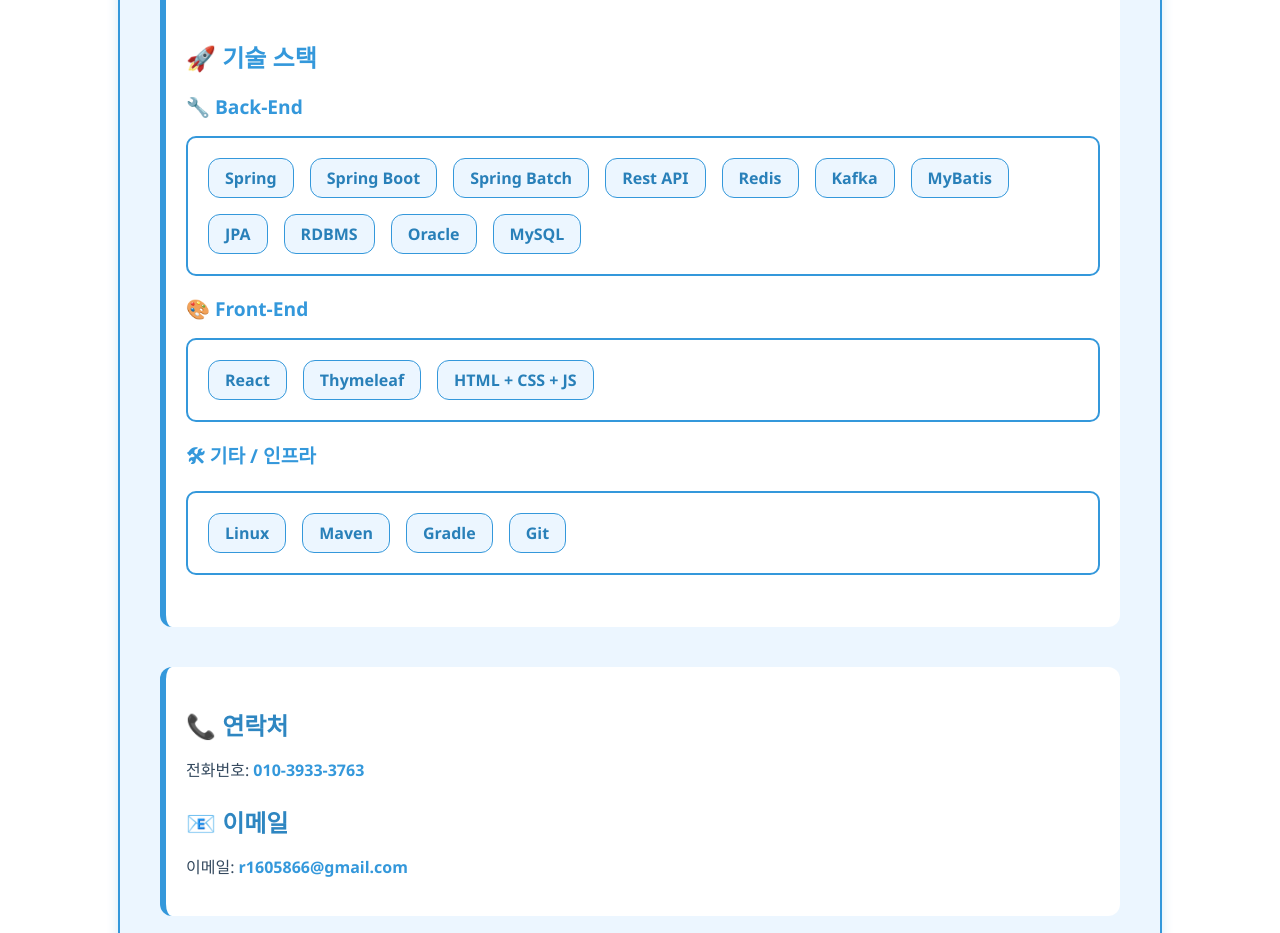
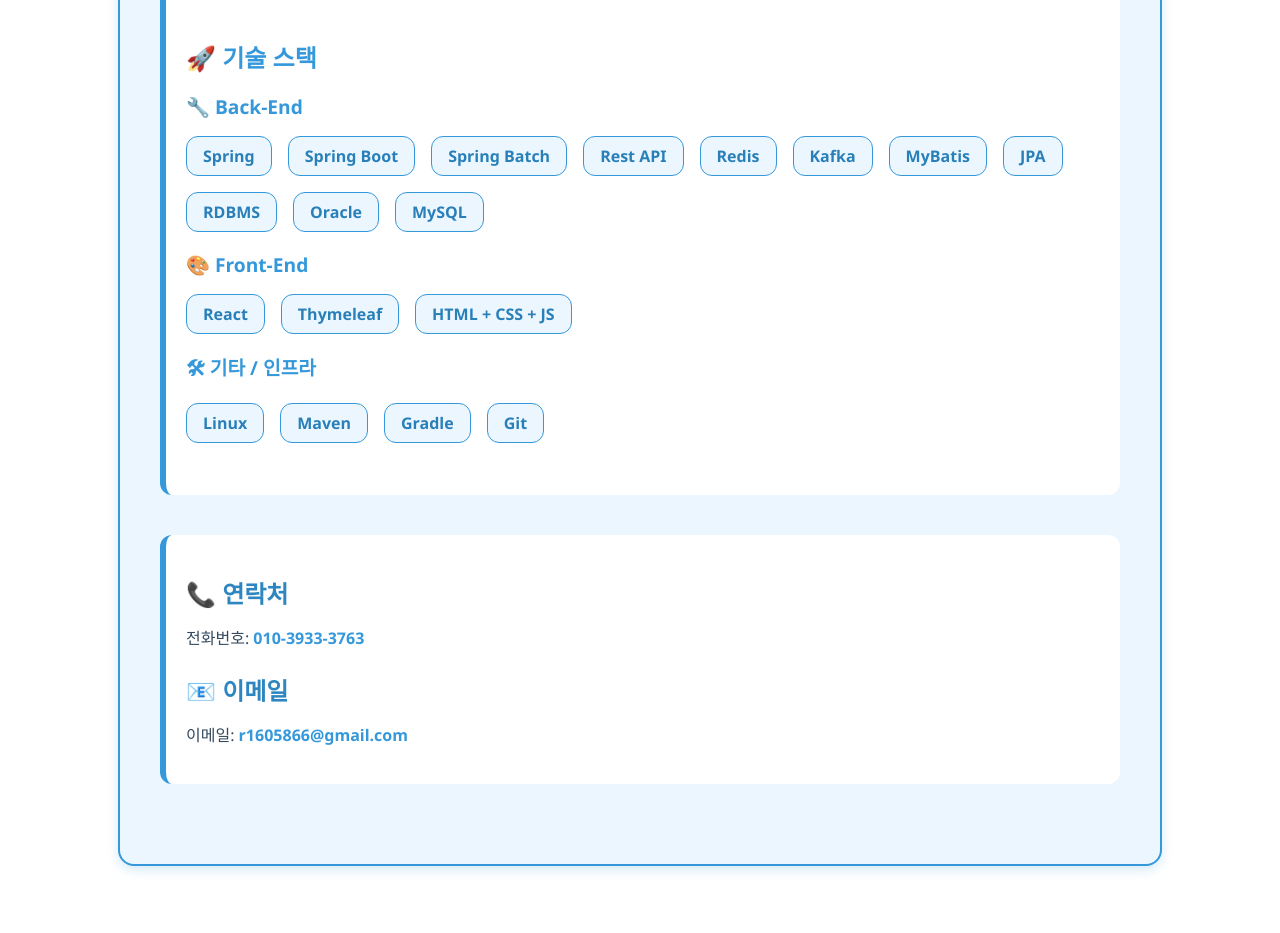
Before and after one commit to seulgae/seulgae.github.io, a React (Create React App) app: page / in a window 1280 px wide. Shown: the part 1282-2215 px from the top of the page. After the commit the page ends 2188 px from the top, so only its background shows below. Built offline with nearby package versions, Linux system fonts and the light colour scheme.

Commit message:
경력기술서 update

```diff
--- a/src/pages/ProjectsList.jsx
+++ b/src/pages/ProjectsList.jsx
@@ -23,19 +23,8 @@
                     <h3>주요 업무(KOSA 인증)</h3>
                     <ul className="task-list">
                         {project.mainTasks.map((task, i) => (
-                            <li
-                                key={i}
-                                onClick={() =>
-                                    handleImageClick(
-                                        i === 0
-                                            ? "/Licenses1.png"
-                                            : i === 1
-                                                ? "/Ezen.png"
-                                                : "/Licenses1.png" // 기본 이미지
-                                    )
-                                }
-                            >
-                                📝 {task}
+                            <li key={i} onClick={() => handleImageClick("/ex.png")}>
+                                📝 {task} {/* 업무 항목 클릭 시 KOSA 경력증명서 이미지 확대 모달 열기 */}
                             </li>
                         ))}
                     </ul>
--- a/src/pages/ProjectsList2.jsx
+++ b/src/pages/ProjectsList2.jsx
@@ -23,7 +23,7 @@
                     <h3>주요 업무(KOSA 인증)</h3>
                     <ul className="task-list">
                         {project.mainTasks.map((task, i) => (
-                            <li key={i} onClick={() => handleImageClick("/Licenses1.png")}>
+                            <li key={i} onClick={() => handleImageClick("/ex.png")}>
                                 📝 {task} {/* 업무 항목 클릭 시 KOSA 경력증명서 이미지 확대 모달 열기 */}
                             </li>
                         ))}
--- a/src/pages/ProjectsList3.jsx
+++ b/src/pages/ProjectsList3.jsx
@@ -23,7 +23,7 @@
                     <h3>주요 업무(KOSA 인증)</h3>
                     <ul className="task-list">
                         {project.mainTasks.map((task, i) => (
-                            <li key={i} onClick={() => handleImageClick("/Licenses1.png")}>
+                            <li key={i} onClick={() => handleImageClick("/ex.png")}>
                                 📝 {task} {/* 업무 항목 클릭 시 KOSA 경력증명서 이미지 확대 모달 열기 */}
                             </li>
                         ))}
--- a/src/pages/ProjectsList4.jsx
+++ b/src/pages/ProjectsList4.jsx
@@ -23,7 +23,7 @@
                     <h3>주요 업무(KOSA 인증)</h3>
                     <ul className="task-list">
                         {project.mainTasks.map((task, i) => (
-                            <li key={i} onClick={() => handleImageClick("/Licenses1.png")}>
+                            <li key={i} onClick={() => handleImageClick("/ex.png")}>
                                 📝 {task} {/* 업무 항목 클릭 시 KOSA 경력증명서 이미지 확대 모달 열기 */}
                             </li>
                         ))}
--- a/src/styles/home.css
+++ b/src/styles/home.css
@@ -125,7 +125,7 @@
 }
 
 .tech-section h2{
-  font-size: 1.5rem;
+  /*font-size: 1.5rem;*/
   margin-bottom: 1rem;
   color: #3498db;
 }
@@ -137,14 +137,13 @@
 }
 
 /* 테두리 박스 */
-.tech-grid {
-  border: 2px solid #3498db; /* 하늘색 테두리 */
-  border-radius: 10px;        /* 테두리 둥글게 처리 */
-  padding: 20px;              /* 내부 여백 */
-  display: grid;              /* 그리드 레이아웃 사용 */
-  grid-template-columns: repeat(auto-fill, minmax(150px, 1fr)); /* 아이템을 자동으로 채워줌 */
-  gap: 15px;                  /* 아이템 간 간격 */
-}
+/*.tech-grid {*/
+/*  border-radius: 10px;        !* 테두리 둥글게 처리 *!*/
+/*  padding: 20px;              !* 내부 여백 *!*/
+/*  display: grid;              !* 그리드 레이아웃 사용 *!*/
+/*  grid-template-columns: repeat(auto-fill, minmax(150px, 1fr)); !* 아이템을 자동으로 채워줌 *!*/
+/*  gap: 15px;                  !* 아이템 간 간격 *!*/
+/*}*/
 
 /* 각 기술 아이템 스타일 */
 .tech-item {
```
Also changed, not shown: public/ex.png (added).
